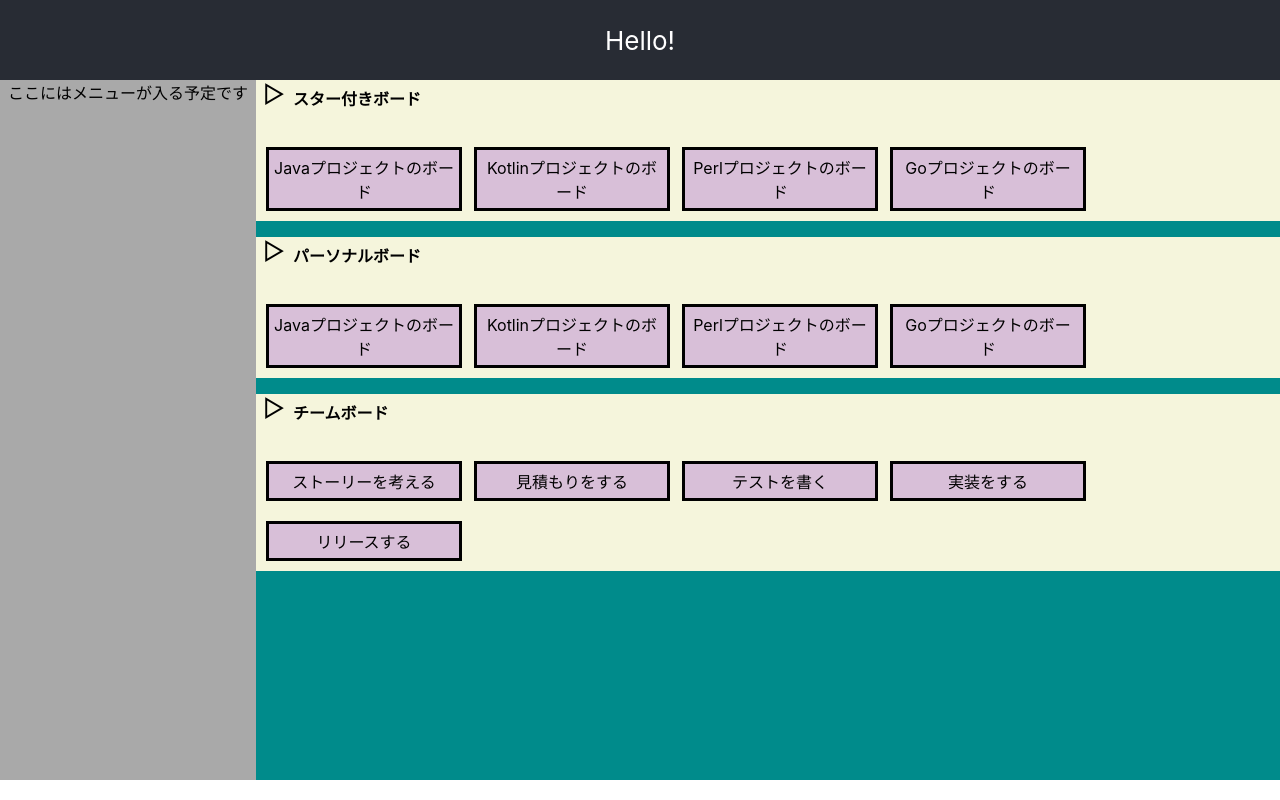
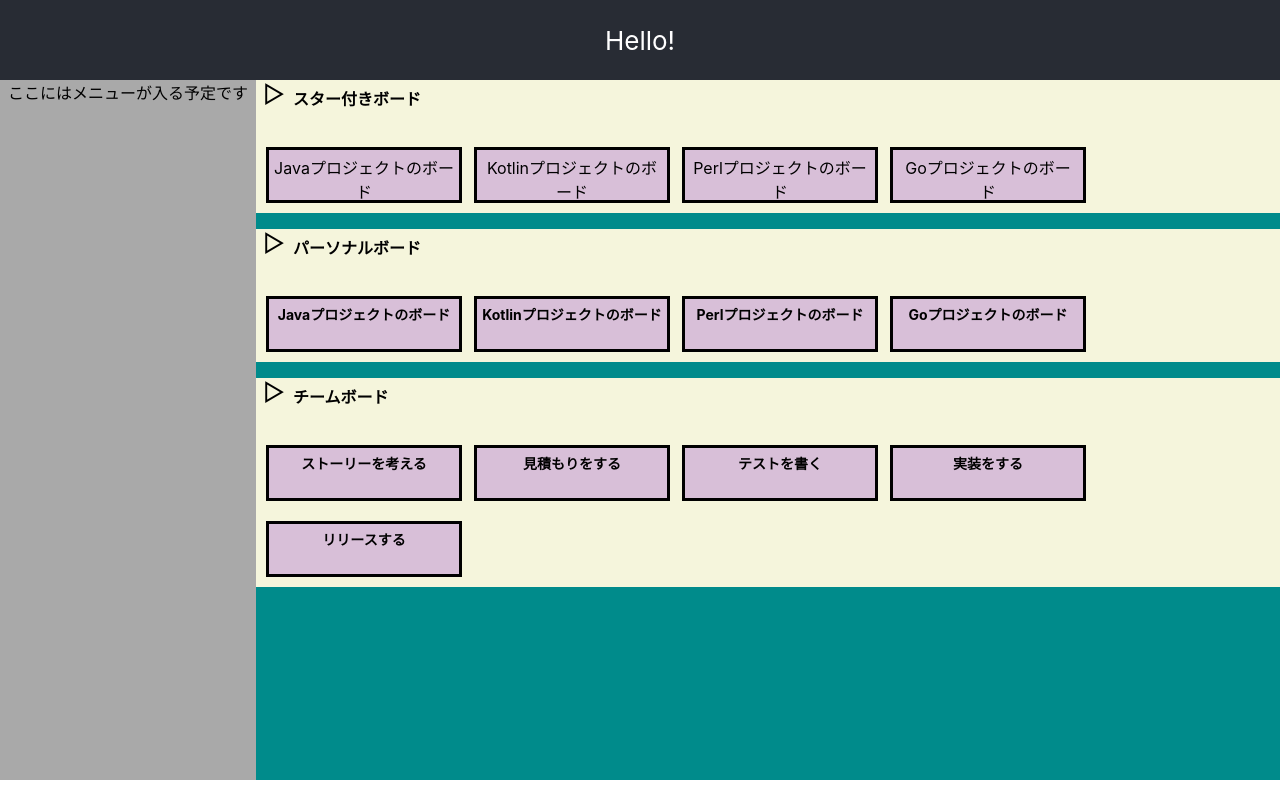
Before and after one commit to osuthy/ese-trello, a React (Create React App) app in the folder view/: page / in a window 1280 px wide. Built offline with nearby package versions, Linux system fonts and the light colour scheme.

Commit message:
board画面のスタイル調整

```diff
--- a/view/src/BoardContents.js
+++ b/view/src/BoardContents.js
@@ -50,7 +50,15 @@ class BoardContents extends React.Component {
                         <div className="header__name">パーソナルボード</div>
                     </div>
                     <ul className="section-list">
-                        {findPersonalTasks().map((task) => <li className="section-item" key={task.id}>{task.name}</li>)}
+                        {findPersonalTasks().map((task) =>
+                            <div className="section-item" key={task.id}
+                                onMouseOver={this._onFocus.bind(this, task.id)}
+                                onMouseOut={this._onBlur.bind(this, task.id)}>
+                                <span className="section-item__name">{task.name}</span>
+                                {this.state.focus && this.state.hoverTask === task.id
+                                    ? <div className="section-item__icon">☆</div>
+                                    : null}
+                            </div>)}
                     </ul>
                 </div>
                 <div className="board-section team-board">
@@ -60,12 +68,14 @@ class BoardContents extends React.Component {
                     </div>
                     <ul className="section-list">
                         {findTeamTasks().map(task =>
-                            <li className="section-item" key={task.id}
+                            <div className="section-item" key={task.id}
                                 onMouseOver={this._onFocus.bind(this, task.id)}
                                 onMouseOut={this._onBlur.bind(this, task.id)}>
-                                <span>{task.name}</span>
-                                {this.state.focus && this.state.hoverTask == task.id ? <div className="section_item">☆</div> : null}
-                            </li>
+                                <span className="section-item__name">{task.name}</span>
+                                {this.state.focus && this.state.hoverTask === task.id
+                                    ? <div className="section-item__icon">☆</div>
+                                    : null}
+                            </div>
                         )}
                     </ul>
                 </div>
--- a/view/src/BoardContents.scss
+++ b/view/src/BoardContents.scss
@@ -39,10 +39,23 @@
 
     .section-item {
         width: 180px;
+        height: 40px;
         margin: 10px;
         margin-right: 2px;
         padding: 5px;
         border: solid;
         background-color: thistle;
+
+        &__name {
+          font-size: 14px;
+          font-weight: 700;
+        }
+
+        &__icon {
+          color: white;
+          font-size: 12px;
+          margin-left: 160px;
+          margin-top: 3px;
+        }
     }
 }
--- a/view/src/mock/TaskMock.js
+++ b/view/src/mock/TaskMock.js
@@ -1,6 +1,3 @@
-import React from 'react';
-
-
 export function findPersonalTasks() {
     return [
         new Task(1, "Javaプロジェクトのボード"),
```
